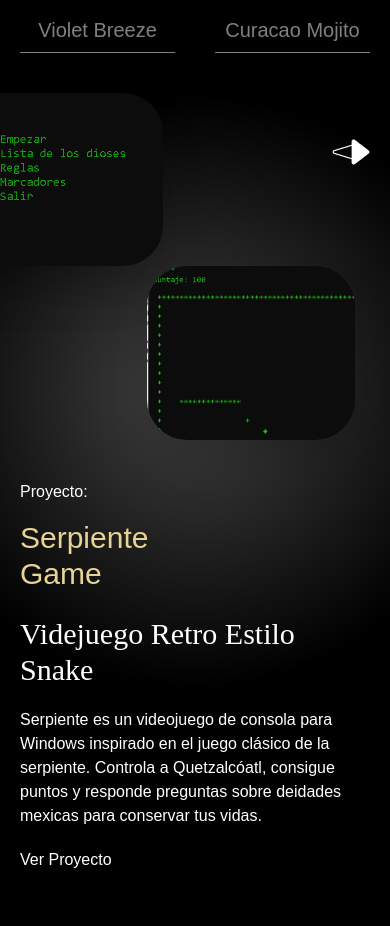
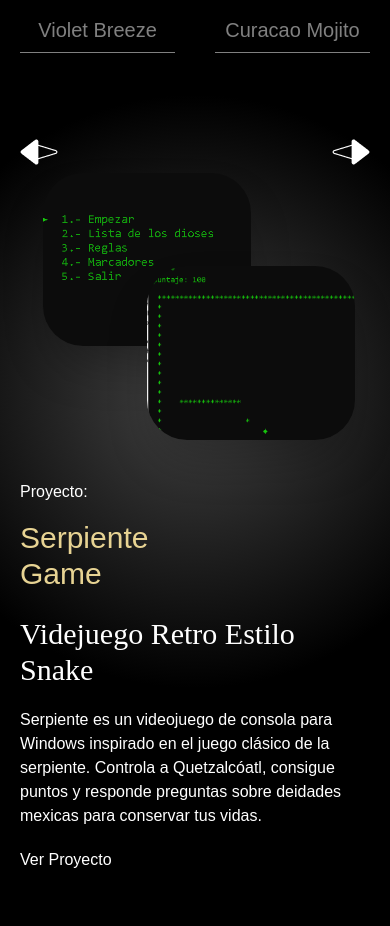
Before and after one commit to GilFajardo/portfolio, a React (Vite) app: page / in a window 390 px wide. Shown: the part 5960-6886 px from the top of the page. Built offline with nearby package versions, Linux system fonts and the light colour scheme; a web font is replaced by a local one.

Commit message:
Correccion de imagenes

```diff
--- a/src/index.css
+++ b/src/index.css
@@ -304,7 +304,7 @@ va a aplicar este estilo a las clases y tambien los elementos que contiene*/
             @apply flex flex-col justify-between items-center container mx-auto relative;
 
             .arrows {
-                @apply flex items-center justify-between w-full absolute;
+                @apply flex items-center justify-between w-full absolute z-20;
 
                 button {
                     @apply text-white hover:text-yellow cursor-pointer transition-colors max-w-36;
@@ -325,7 +325,7 @@ va a aplicar este estilo a las clases y tambien los elementos que contiene*/
             }
 
             img.shot-back {
-                @apply -top-20 -left-20 z-0;
+                @apply top-0 left-2 sm:-top-20 sm:-left-20 z-0;
             }
 
             img.shot-front {
```
